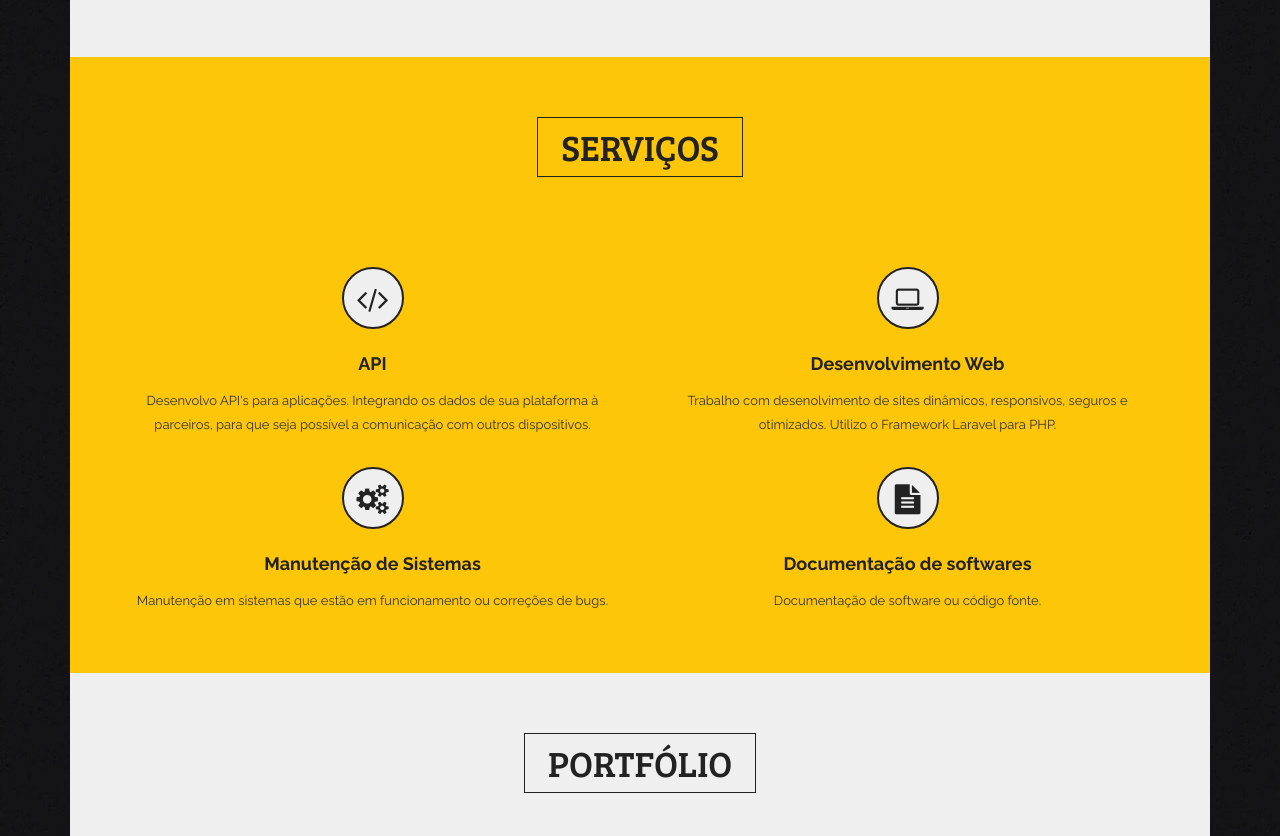
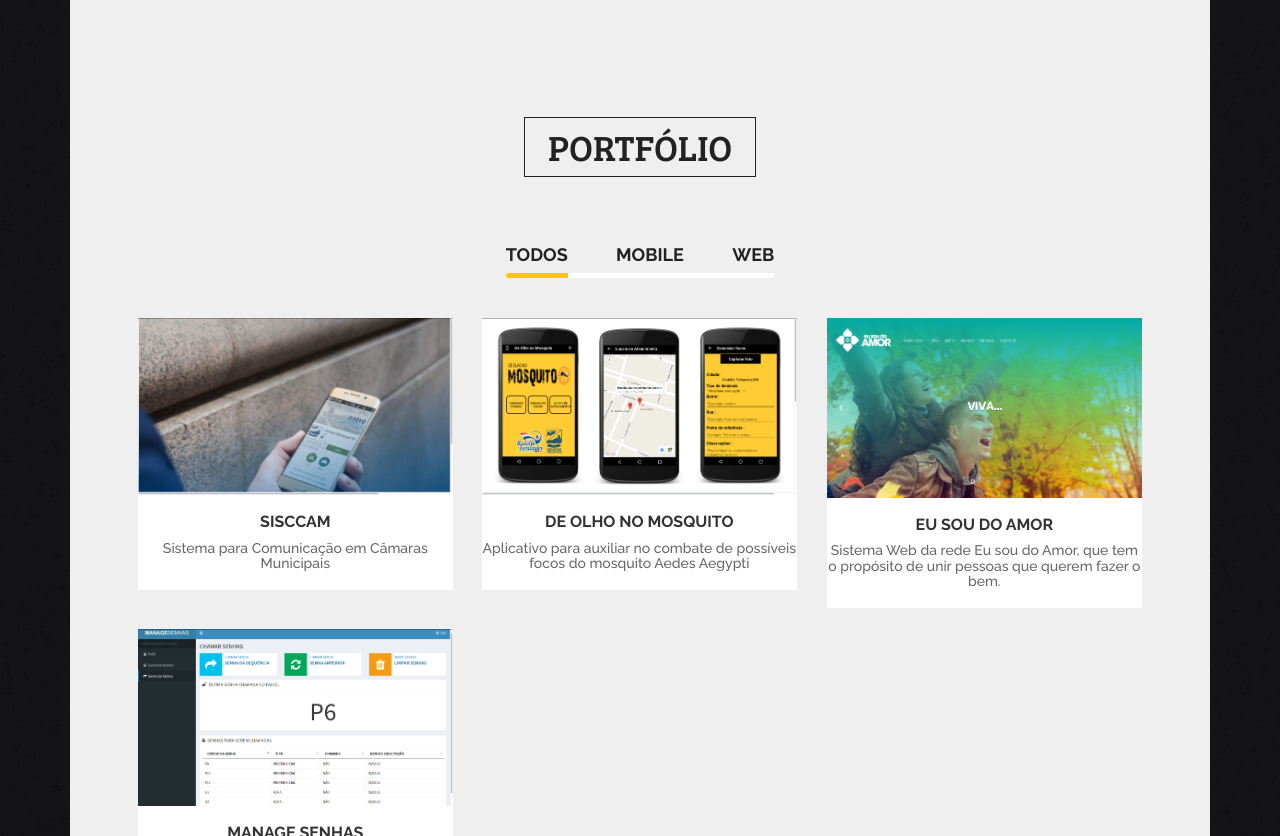
Before and after one commit to jilcimar/jilcimar.github.io, a plain HTML site: page index.html in a window 1280 px wide. Shown: the part 1964-2800 px from the top of the page. Drawn offline with Linux system fonts and the light colour scheme; some packages are replaced by stand-ins of ours.

```diff
--- a/index.html
+++ b/index.html
@@ -109,7 +109,6 @@
                             <li class="active"><a href="#about">SOBRE MIM </a></li>
                             <li><a href="#skill">HABILIDADES</a></li>
                             <li><a href="#education">EDUCAÇÃO</a></li>
-                            <li><a href="#service">SERVIÇOS</a></li>
                             <li><a href="#portfolio">PORTFÓLIO</a></li>
                             <li><a href="#contact">CONTATO</a></li>
                         </ul>
@@ -286,42 +285,6 @@
                         </div>
                     </div>
                 </section>
-                <section class="service_area" id="service">
-                    <div class="main_title">
-                        <h2>SERVIÇOS</h2>
-                    </div>
-                    <div class="service_inner row">
-                        <div class="col-md-6">
-                            <div class="service_item wow fadeInUp animated">
-                                <i class="fa fa-code" aria-hidden="true"></i>
-                                <a><h4>API</h4></a>
-                                <p>Desenvolvo API's para aplicações. Integrando os dados de sua plataforma
-                                  à parceiros, para que seja possível a comunicação com outros dispositivos.</p>
-                            </div>
-                        </div>
-                        <div class="col-md-6">
-                            <div class="service_item wow fadeInUp animated">
-                                <i class="fa fa-laptop" aria-hidden="true"></i>
-                                <a><h4>Desenvolvimento Web</h4></a>
-                                <p>Trabalho com desenolvimento de sites dinâmicos, responsivos, seguros e otimizados. Utilizo o Framework Laravel para PHP.</p>
-                            </div>
-                        </div>
-                        <div class="col-md-6">
-                            <div class="service_item wow fadeInUp animated">
-                                <i class="fa fa-cogs" aria-hidden="true"></i>
-                                <a><h4>Manutenção de Sistemas</h4></a>
-                                <p>Manutenção em sistemas que estão em funcionamento ou correções de bugs.</p>
-                            </div>
-                        </div>
-                        <div class="col-md-6">
-                            <div class="service_item wow fadeInUp animated">
-                                <i class="fa fa-file-text" aria-hidden="true"></i>
-                                <a><h4>Documentação de softwares</h4></a>
-                                <p>Documentação de software ou código fonte.</p>
-                            </div>
-                        </div>
-                    </div>
-                </section>
                 <section class="portfolio_area pad" id="portfolio">
                     <div class="main_title">
                         <h2>Portfólio</h2>
@@ -474,7 +437,6 @@
                           <li class="active"><a href="#about">SOBRE MIM </a></li>
                           <li><a href="#skill">HABILIDADES</a></li>
                           <li><a href="#education">EDUCAÇÃO</a></li>
-                          <li><a href="#service">SERVIÇOS</a></li>
                           <li><a href="#portfolio">PORTFÓLIO</a></li>
                           <li><a href="#contact">CONTATO</a></li>
                         </ul>
```
